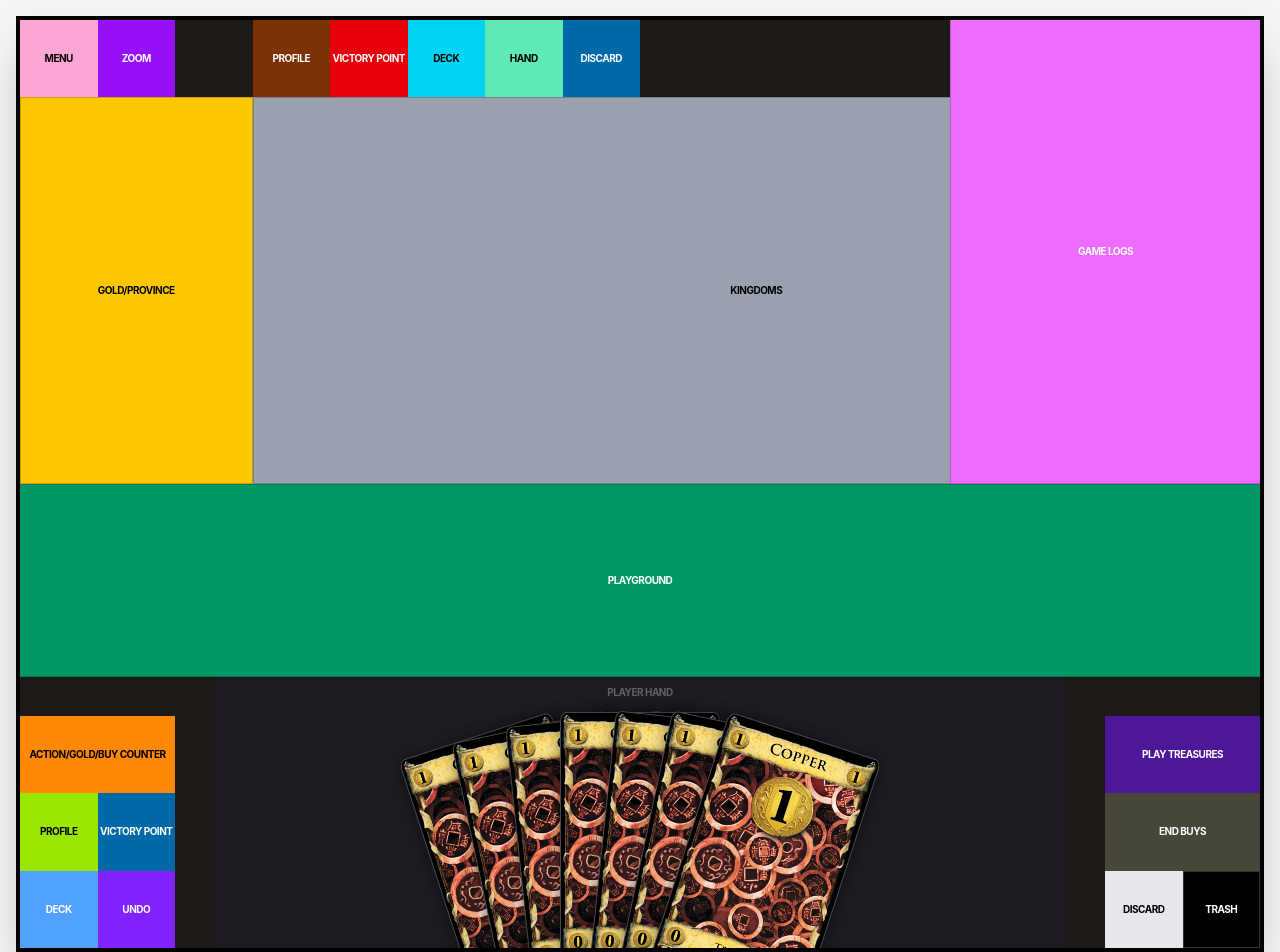
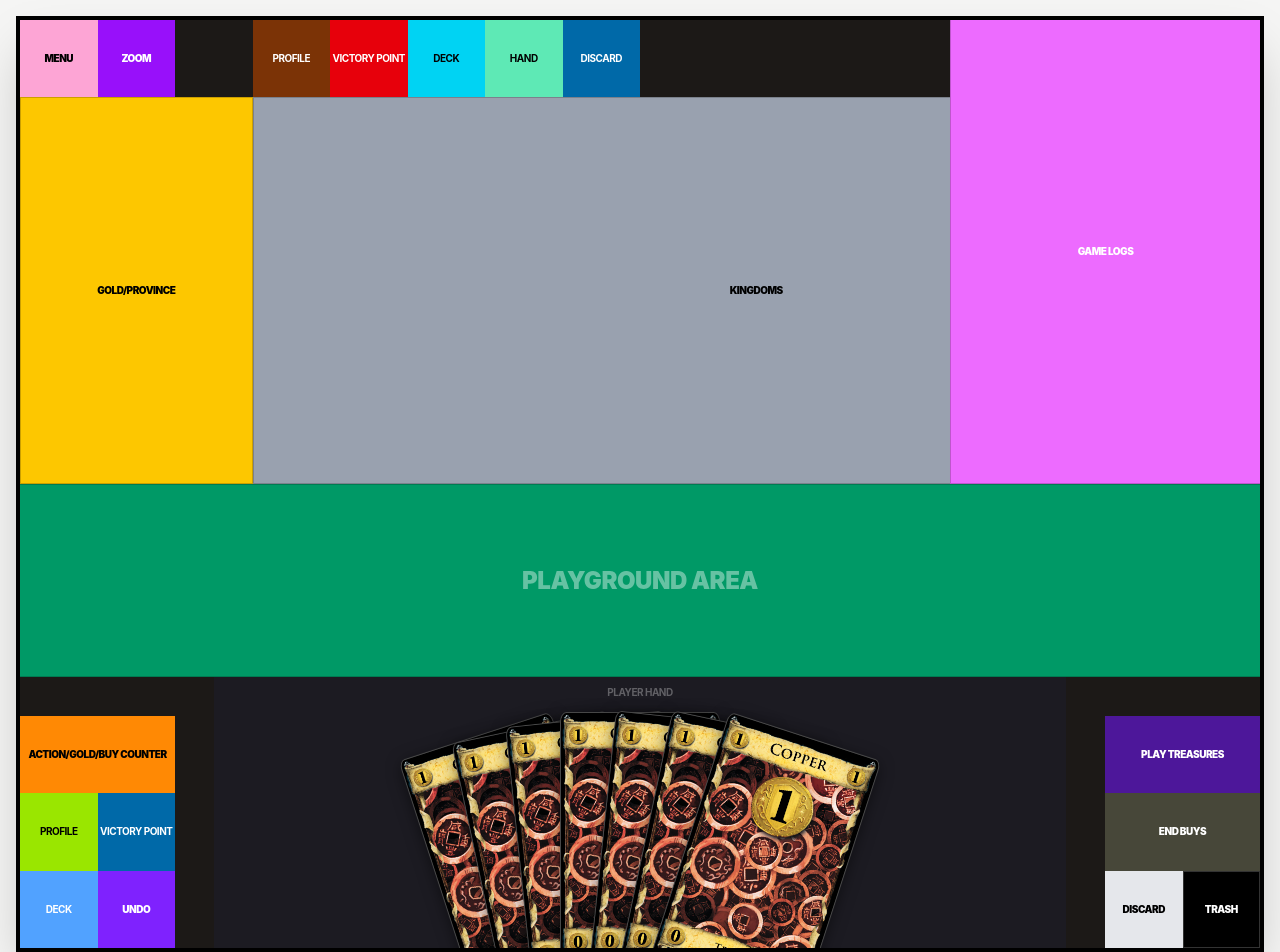
Before and after one commit to nutthawit-l/dominion-vite, a React (Vite) app in the folder dominion/: page / in a window 1280 px wide. Shown: the top 952 px of the page. Built offline with nearby package versions, Linux system fonts and the light colour scheme.

Commit message:
feat: Implement drag-and-drop functionality for playing cards from hand to the playground area with state management and visual feedback.

```diff
--- a/dominion/src/App.tsx
+++ b/dominion/src/App.tsx
@@ -1,15 +1,74 @@
+import { useState } from 'react'
 import copperImg from './assets/Copper.jpg'
 import './App.css'
 
 function App() {
+  const [hand, setHand] = useState([
+    { id: '1', name: 'Copper' },
+    { id: '2', name: 'Copper' },
+    { id: '3', name: 'Copper' },
+    { id: '4', name: 'Copper' },
+    { id: '5', name: 'Copper' },
+    { id: '6', name: 'Copper' },
+    { id: '7', name: 'Copper' },
+  ]);
+  const [played, setPlayed] = useState<{ id: string, name: string }[]>([]);
+  const [isOver, setIsOver] = useState(false);
+
+  const handleDragStart = (e: React.DragEvent, cardId: string) => {
+    e.dataTransfer.setData("cardId", cardId);
+    e.dataTransfer.effectAllowed = "move";
+  };
+
+  const handleDrop = (e: React.DragEvent) => {
+    e.preventDefault();
+    setIsOver(false);
+    const cardId = e.dataTransfer.getData("cardId");
+    const cardIndex = hand.findIndex(c => c.id === cardId);
+
+    if (cardIndex !== -1) {
+      const card = hand[cardIndex];
+      setHand(hand.filter(c => c.id !== cardId));
+      setPlayed([...played, card]);
+    }
+  };
+
+  const handleDragOver = (e: React.DragEvent) => {
+    e.preventDefault();
+    setIsOver(true);
+    e.dataTransfer.dropEffect = "move";
+  };
+
+  const handleDragLeave = () => {
+    setIsOver(false);
+  };
+
   return (
     <div className="min-h-screen bg-stone-100 p-4 grid place-items-center">
       <div className="grid border-4 border-black w-full max-w-7xl aspect-4/3 grid-cols-[repeat(32,1fr)] grid-rows-[repeat(24,1fr)] shadow-2xl overflow-hidden bg-stone-900 text-[10px] font-bold uppercase tracking-tighter">
         {/* Board */}
-        <div className="[grid-area:3/1/13/7] bg-yellow-400 border border-black/20 flex items-center justify-center text-black">Gold/Province</div>
-        <div className="[grid-area:3/7/13/33] bg-gray-400 border border-black/20 flex items-center justify-center text-black">Kingdoms</div>
-        <div className="[grid-area:1/25/13/33] bg-fuchsia-400 border-l border-b border-black/20 flex items-center justify-center text-white z-10">Game Logs</div>
-        <div className="[grid-area:13/1/18/33] bg-emerald-600 border-y border-black/20 flex items-center justify-center text-white">Playground</div>
+        <div className="[grid-area:3/1/13/7] bg-yellow-400 border border-black/20 flex items-center justify-center text-black font-black">Gold/Province</div>
+        <div className="[grid-area:3/7/13/33] bg-gray-400 border border-black/20 flex items-center justify-center text-black font-black">Kingdoms</div>
+        <div className="[grid-area:1/25/13/33] bg-fuchsia-400 border-l border-b border-black/20 flex items-center justify-center text-white z-10 font-black">Game Logs</div>
+
+        <div
+          className={`[grid-area:13/1/18/33] border-y border-black/20 flex flex-wrap items-center justify-center p-4 gap-2 text-white transition-all duration-200 ${isOver ? 'bg-emerald-500 scale-[1.01] z-20 shadow-inner' : 'bg-emerald-600'}`}
+          onDragOver={handleDragOver}
+          onDragLeave={handleDragLeave}
+          onDrop={handleDrop}
+        >
+          {played.length === 0 ? (
+            <span className={`transition-opacity duration-200 font-black ${isOver ? 'opacity-100 text-3xl' : 'opacity-40 text-2xl'}`}>
+              {isOver ? "Drop to Play" : "Playground Area"}
+            </span>
+          ) : (
+            <div className="flex -space-x-12 hover:-space-x-8 transition-all duration-300">
+              {played.map((card) => (
+                <Card key={card.id} className="scale-75 hover:scale-100 hover:z-50 hover:-translate-y-4 shadow-xl pointer-events-none" />
+              ))}
+            </div>
+          )}
+        </div>
 
         {/* Opponent */}
         <div className="[grid-area:1/7/3/9] bg-amber-900 flex items-center justify-center text-white">Profile</div>
@@ -23,12 +82,12 @@ function App() {
         <div className="[grid-area:18/6/25/28] bg-blue-700/5 flex items-end justify-center relative overflow-visible group/hand">
           <span className="absolute top-2 left-1/2 -translate-x-1/2 opacity-30 text-white pointer-events-none">Player Hand</span>
           <div className="flex justify-center items-end relative w-full h-50 -mb-5">
-            {Array.from({ length: 7 }).map((_, i) => {
-              const total = 7;
+            {hand.map((card, i) => {
+              const total = hand.length;
               const index = i - (total - 1) / 2;
               return (
                 <div
-                  key={i}
+                  key={card.id}
                   className="absolute bottom-0 transition-all duration-500 ease-[cubic-bezier(0.34,1.56,0.64,1)] will-change-transform group/card"
                   style={{
                     transform: `translateX(calc(${index * 42}px + var(--spread, 0px))) translateY(${Math.abs(index) * 6}px)`,
@@ -38,8 +97,10 @@ function App() {
                     // @ts-ignore
                     '--spread': '0px'
                   }}
+                  draggable="true"
+                  onDragStart={(e) => handleDragStart(e, card.id)}
                 >
-                  <div className="transition-all duration-300 ease-out hover:-translate-y-24 hover:scale-125 hover:rotate-0 hover:z-100 group-hover/hand:[--spread:calc(var(--index)*15px)]"
+                  <div className="transition-all duration-300 ease-out hover:-translate-y-24 hover:scale-125 hover:rotate-0 hover:z-100 group-hover/hand:[--spread:calc(var(--index)*15px)] active:opacity-40"
                     style={{ transform: `rotate(${index * 6}deg)` }}>
                     <Card />
                   </div>
@@ -48,18 +109,18 @@ function App() {
             })}
           </div>
         </div>
-        <div className="[grid-area:23/29/25/31] bg-gray-200 flex items-center justify-center text-black">Discard</div>
-        <div className="[grid-area:23/31/25/33] bg-black flex items-center justify-center text-white border border-white/20">Trash</div>
+        <div className="[grid-area:23/29/25/31] bg-gray-200 flex items-center justify-center text-black font-black">Discard</div>
+        <div className="[grid-area:23/31/25/33] bg-black flex items-center justify-center text-white border border-white/20 font-black">Trash</div>
         <div className="[grid-area:21/1/23/3] bg-lime-400 flex items-center justify-center text-black">Profile</div>
         <div className="[grid-area:21/3/23/5] bg-sky-700 flex items-center justify-center text-white">Victory Point</div>
-        <div className="[grid-area:19/1/21/5] bg-orange-400 flex items-center justify-center text-black">Action/Gold/Buy Counter</div>
+        <div className="[grid-area:19/1/21/5] bg-orange-400 flex items-center justify-center text-black font-black">Action/Gold/Buy Counter</div>
 
         {/* Buttons */}
-        <div className="[grid-area:1/1/3/3] bg-pink-300 flex items-center justify-center text-black cursor-pointer hover:bg-pink-400">Menu</div>
-        <div className="[grid-area:1/3/3/5] bg-purple-600 flex items-center justify-center text-white cursor-pointer hover:bg-purple-700">Zoom</div>
-        <div className="[grid-area:23/3/25/5] bg-violet-600 flex items-center justify-center text-white cursor-pointer hover:bg-violet-700">Undo</div>
-        <div className="[grid-area:21/29/23/33] bg-olive-700 flex items-center justify-center text-white cursor-pointer hover:bg-olive-800">End Buys</div>
-        <div className="[grid-area:19/29/21/33] bg-violet-900 flex items-center justify-center text-white cursor-pointer hover:bg-[rebeccapurple]">Play Treasures</div>
+        <div className="[grid-area:1/1/3/3] bg-pink-300 flex items-center justify-center text-black cursor-pointer hover:bg-pink-400 font-black">Menu</div>
+        <div className="[grid-area:1/3/3/5] bg-purple-600 flex items-center justify-center text-white cursor-pointer hover:bg-purple-700 font-black">Zoom</div>
+        <div className="[grid-area:23/3/25/5] bg-violet-600 flex items-center justify-center text-white cursor-pointer hover:bg-violet-700 font-black">Undo</div>
+        <div className="[grid-area:21/29/23/33] bg-olive-700 flex items-center justify-center text-white cursor-pointer hover:bg-olive-800 font-black">End Buys</div>
+        <div className="[grid-area:19/29/21/33] bg-violet-900 flex items-center justify-center text-white cursor-pointer hover:bg-[rebeccapurple] font-black">Play Treasures</div>
       </div>
     </div>
   )
```
